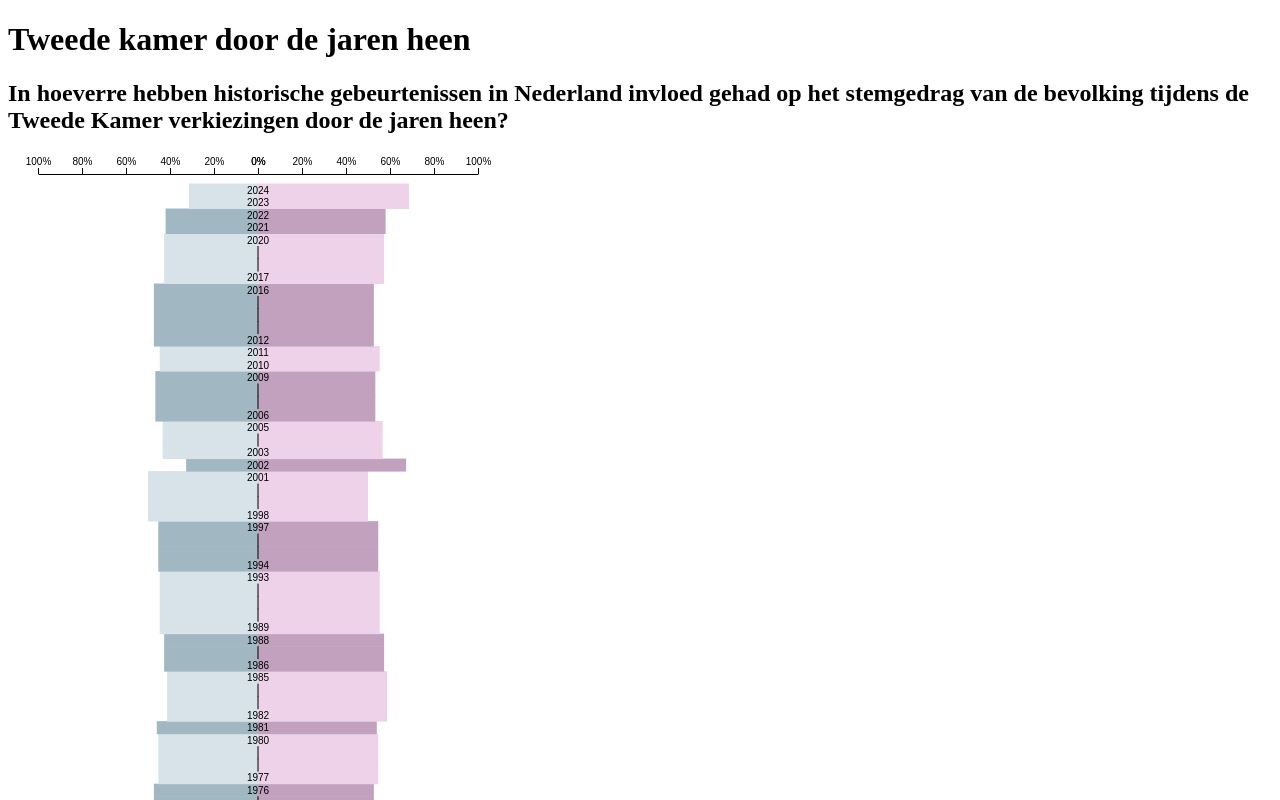
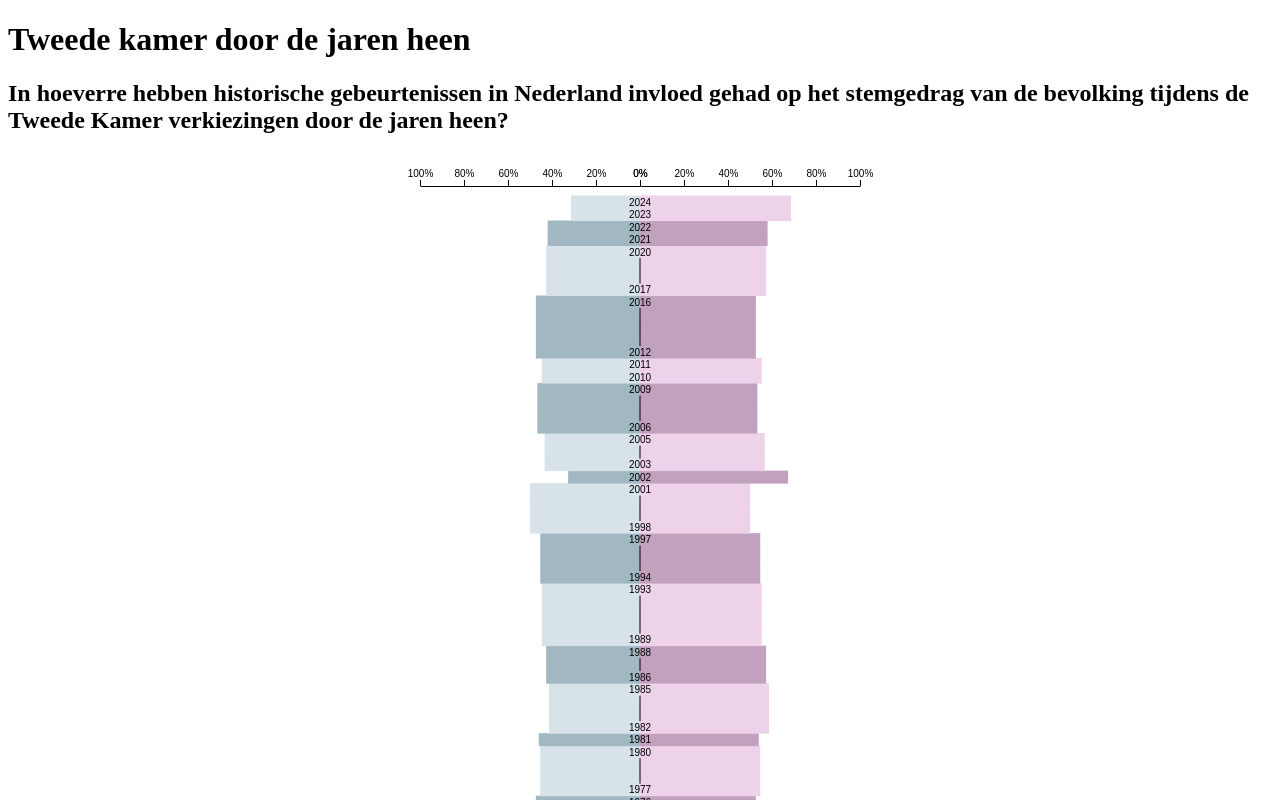
Before and after one commit to ninadepina/datagraver, a SvelteKit app: page / in a window 1280 px wide. Shown: the top 800 px of the page. Built offline with nearby package versions, Linux system fonts and the light colour scheme.

Commit message:
added: styling

```diff
--- a/src/routes/+page.svelte
+++ b/src/routes/+page.svelte
@@ -5,7 +5,25 @@
 </script>
 
 <h1>Tweede kamer door de jaren heen</h1>
-<h2>In hoeverre hebben historische gebeurtenissen in Nederland invloed gehad op het stemgedrag van de bevolking tijdens de Tweede Kamer verkiezingen door de jaren heen?</h2>
-<!-- <Barchart /> -->
-<Chart />
-<!-- <Other /> -->
+<h2>
+    In hoeverre hebben historische gebeurtenissen in Nederland invloed gehad op
+    het stemgedrag van de bevolking tijdens de Tweede Kamer verkiezingen door de
+    jaren heen?
+</h2>
+
+<div class="chart-container">
+    <!-- <Barchart /> -->
+    <Chart />
+    <!-- <Other /> -->
+</div>
+
+<style>
+    .chart-container {
+        display: flex;
+        justify-content: center;
+        align-items: center;
+        width: 100%;
+        height: 100%;
+        margin-top: 2rem;
+    }
+</style>
```
